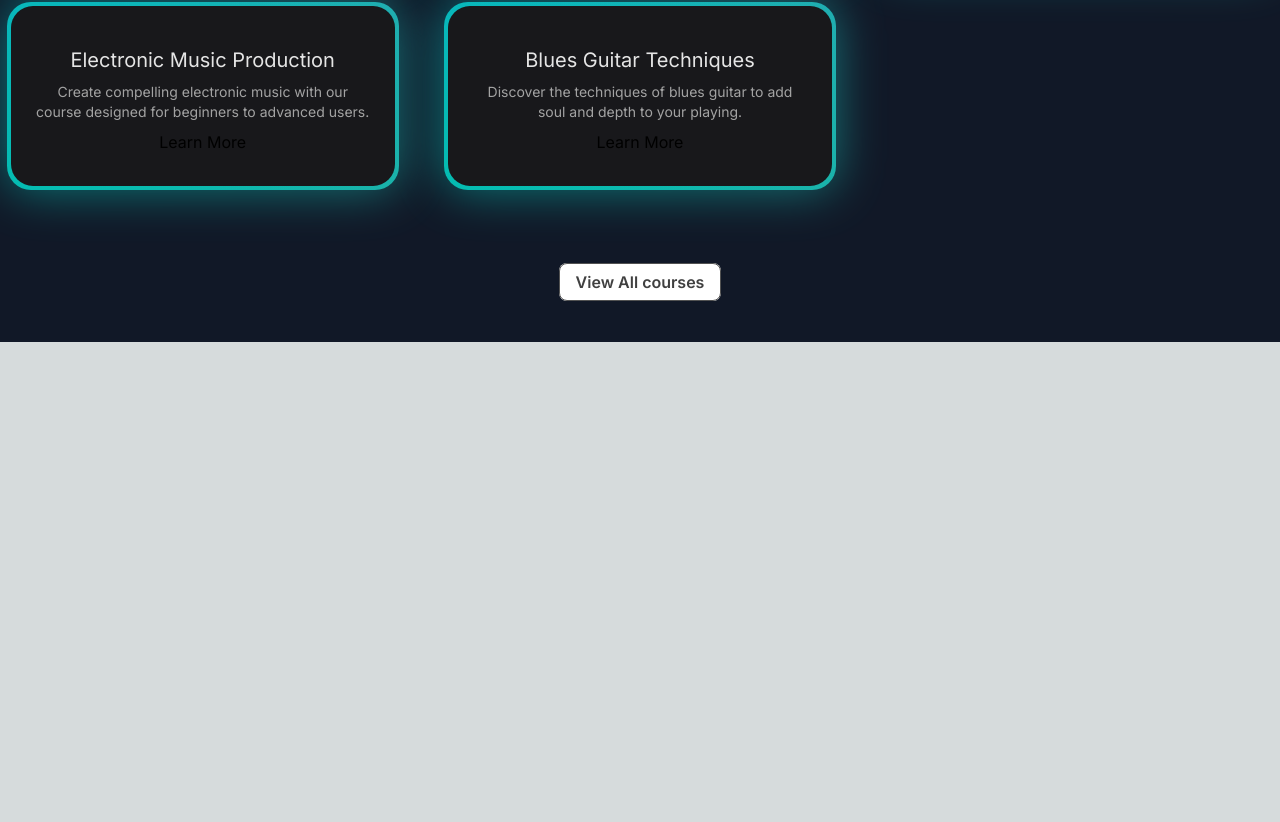
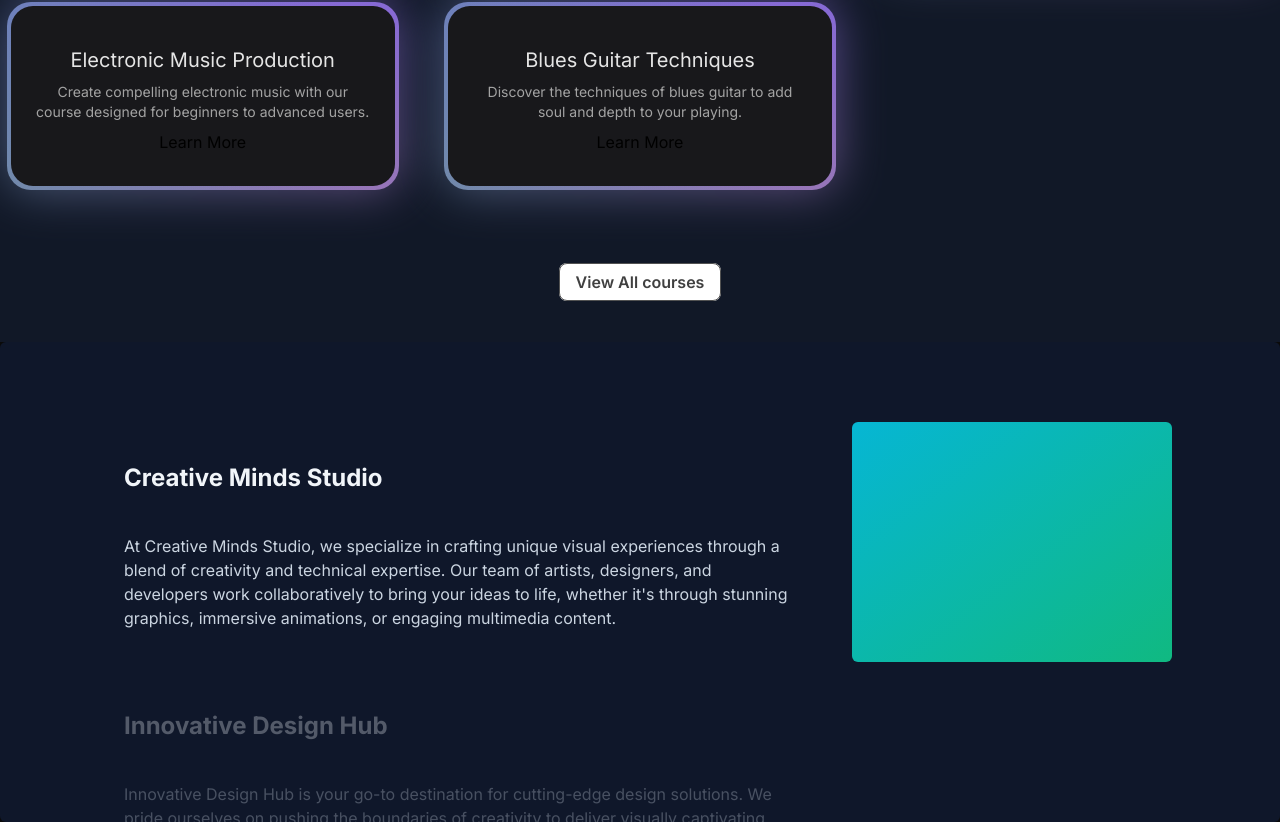
Before and after one commit to Romit77/Creative-Studios, a Next.js app: page / in a window 1280 px wide. Shown: the part 1038-1860 px from the top of the page. Before the commit the page ends 1380 px from the top, so only its background shows below. Built offline with nearby package versions, Linux system fonts and the light colour scheme.

Commit message:
added scroll animations

```diff
--- a/src/app/page.tsx
+++ b/src/app/page.tsx
@@ -1,11 +1,13 @@
 import FeaturedCourses from "@/components/FeaturedCourses";
 import HeroSection from "@/components/HeroSection";
+import ChooseScroll from "@/components/ChooseScroll";
 
 export default function Home() {
   return (
     <main className="min-h-screen bg-black/[0.96] antialiased bg-grid-white/[0.02]">
       <HeroSection />
       <FeaturedCourses />
+      <ChooseScroll />
     </main>
   );
 }
--- /dev/null
+++ b/src/components/ChooseScroll.tsx
@@ -0,0 +1,41 @@
+"use client";
+import React from "react";
+import { StickyScroll } from "./ui/sticky-scroll-reveal";
+
+const content = [
+  {
+    title: "Creative Minds Studio",
+    description:
+      "At Creative Minds Studio, we specialize in crafting unique visual experiences through a blend of creativity and technical expertise. Our team of artists, designers, and developers work collaboratively to bring your ideas to life, whether it's through stunning graphics, immersive animations, or engaging multimedia content.",
+  },
+  {
+    title: "Innovative Design Hub",
+    description:
+      "Innovative Design Hub is your go-to destination for cutting-edge design solutions. We pride ourselves on pushing the boundaries of creativity to deliver visually captivating and conceptually rich designs. From branding and packaging to digital interfaces and spatial experiences, we are committed to elevating your brand presence in the market.",
+  },
+  {
+    title: "Visionary Studios",
+    description:
+      "Visionary Studios is where imagination meets reality. With a focus on innovative storytelling and advanced technologies, we create immersive experiences that leave a lasting impression. From virtual reality experiences to interactive installations, we harness the power of creativity to transport audiences to new realms of possibility.",
+  },
+  {
+    title: "Artistry Collective",
+    description:
+      "Artistry Collective is a haven for creative expression and collaboration. Our diverse team of artists, photographers, writers, and filmmakers come together to produce compelling visual narratives that resonate with audiences across various mediums. We believe in the transformative power of art to inspire, provoke thought, and evoke emotions.",
+  },
+  {
+    title: "Studio Xpression",
+    description:
+      "Studio Xpression is dedicated to turning ideas into impactful visual experiences. With a focus on innovation and attention to detail, we bring a fresh perspective to every project we undertake. Whether it's graphic design, animation, or multimedia production, our goal is to captivate audiences and leave a lasting impression.",
+  },
+];
+
+function ChooseScroll() {
+  return (
+    <div>
+      <StickyScroll content={content} />
+    </div>
+  );
+}
+
+export default ChooseScroll;
--- a/src/components/FeaturedCourses.tsx
+++ b/src/components/FeaturedCourses.tsx
@@ -54,7 +54,7 @@ function FeaturedCourses() {
       </div>
       <div className="mt-20 text-center">
         <Link
-          href={"/Courses"}
+          href={"/courses"}
           className="px-4 py-2  border border-neutral-600 text-neutral-700 bg-white hover:bg-gray-100 transition duration-200 rounded-lg font-semibold "
         >
           View All courses
--- /dev/null
+++ b/src/components/ui/sticky-scroll-reveal.tsx
@@ -0,0 +1,88 @@
+"use client";
+import React, { useRef } from "react";
+import { useMotionValueEvent, useScroll } from "framer-motion";
+import { motion } from "framer-motion";
+
+export const StickyScroll = ({
+  content,
+}: {
+  content: {
+    title: string;
+    description: string;
+  }[];
+}) => {
+  const [activeCard, setActiveCard] = React.useState(0);
+  const ref = useRef<any>(null);
+  const { scrollYProgress } = useScroll({
+    container: ref,
+    offset: ["start start", "end start"],
+  });
+  const cardLength = content.length;
+
+  useMotionValueEvent(scrollYProgress, "change", (latest) => {
+    const cardsBreakpoints = content.map((_, index) => index / cardLength);
+    cardsBreakpoints.forEach((breakpoint, index) => {
+      if (latest > breakpoint - 0.2 && latest <= breakpoint) {
+        setActiveCard(() => index);
+      }
+    });
+  });
+
+  const backgroundColors = [
+    "var(--slate-900)",
+    "var(--black)",
+    "var(--neutral-900)",
+  ];
+  const linearGradients = [
+    "linear-gradient(to bottom right, var(--cyan-500), var(--emerald-500))",
+    "linear-gradient(to bottom right, var(--pink-500), var(--indigo-500))",
+    "linear-gradient(to bottom right, var(--orange-500), var(--yellow-500))",
+  ];
+  return (
+    <motion.div
+      animate={{
+        backgroundColor: backgroundColors[activeCard % backgroundColors.length],
+      }}
+      className="h-[30rem] overflow-y-auto flex justify-center relative space-x-10 rounded-md p-10"
+      ref={ref}
+    >
+      <div className="div relative flex items-start px-4">
+        <div className="max-w-4xl">
+          {content.map((item, index) => (
+            <div key={item.title + index} className="my-20">
+              <motion.h2
+                initial={{
+                  opacity: 0,
+                }}
+                animate={{
+                  opacity: activeCard === index ? 1 : 0.3,
+                }}
+                className="text-2xl font-bold text-slate-100"
+              >
+                {item.title}
+              </motion.h2>
+              <motion.p
+                initial={{
+                  opacity: 0,
+                }}
+                animate={{
+                  opacity: activeCard === index ? 1 : 0.3,
+                }}
+                className="text-kg text-slate-300 max-w-2xl mt-10"
+              >
+                {item.description}
+              </motion.p>
+            </div>
+          ))}
+          <div className="h-40" />
+        </div>
+      </div>
+      <motion.div
+        animate={{
+          background: linearGradients[activeCard % linearGradients.length],
+        }}
+        className="hidden lg:block h-60 w-80 rounded-md bg-white sticky top-10 overflow-hidden"
+      ></motion.div>
+    </motion.div>
+  );
+};
```
